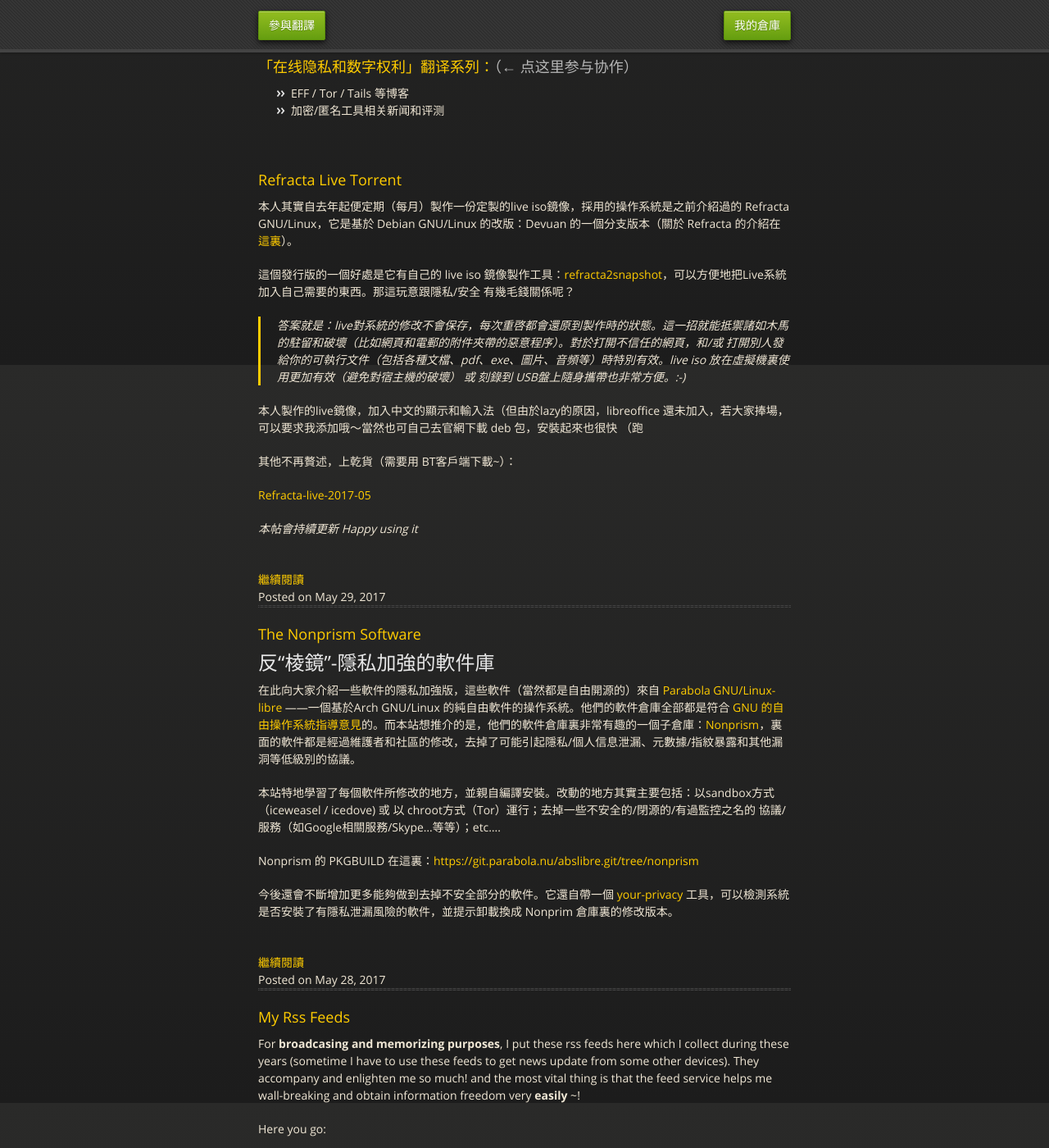
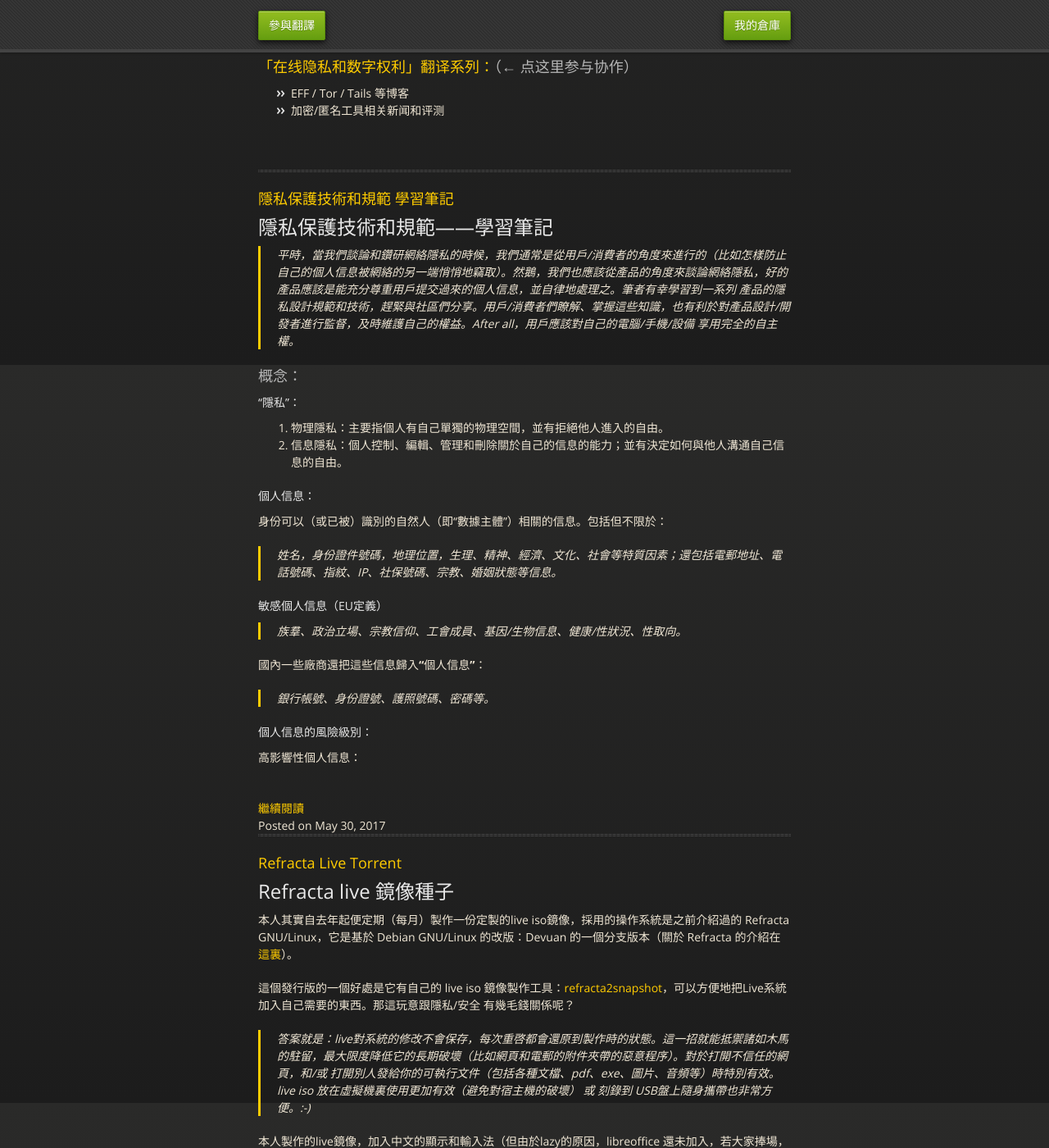
Before and after one commit to mdrights/os-observe, a Jekyll site: the page built from index.html, in a window 1280 px wide and 1400 px high, scrolled down 455 px. Shown: the whole window at 82% size. Built offline with Jekyll 4.4.1, drawn with Linux system fonts in a browser that asks for light colours; some of the changed text lies outside the part shown.

Commit message:
add another new post :)

```diff
--- a/_posts/2017-12-31-Refracta-live-torrent.md
+++ b/_posts/2017-12-31-Refracta-live-torrent.md
@@ -3,17 +3,21 @@
 tags: refracta,torrent
 ---
 
+
+
+## Refracta live 鏡像種子
+
 本人其實自去年起便定期（每月）製作一份定製的live iso鏡像，採用的操作系統是之前介紹過的 Refracta GNU/Linux，它是基於 Debian GNU/Linux 的改版：Devuan 的一個分支版本（關於 Refracta 的介紹在 [這裏](https://mdrights.github.io/os-observe/posts/2016/11/Refracta-for-privacy.html)）。
 
 這個發行版的一個好處是它有自己的 live iso 鏡像製作工具：[refracta2snapshot](http://www.ibiblio.org/refracta/documents.html)，可以方便地把Live系統加入自己需要的東西。那這玩意跟隱私/安全 有幾毛錢關係呢？
 
-> 答案就是：live對系統的修改不會保存，每次重啓都會還原到製作時的狀態。這一招就能抵禦諸如木馬的駐留和破壞（比如網頁和電郵的附件夾帶的惡意程序）。對於打開不信任的網頁，和/或 打開別人發給你的可執行文件（包括各種文檔、pdf、exe、圖片、音頻等）時特別有效。live iso 放在虛擬機裏使用更加有效（避免對宿主機的破壞） 或 刻錄到 USB盤上隨身攜帶也非常方便。:-)
+> 答案就是：live對系統的修改不會保存，每次重啓都會還原到製作時的狀態。這一招就能抵禦諸如木馬的駐留，最大限度降低它的長期破壞（比如網頁和電郵的附件夾帶的惡意程序）。對於打開不信任的網頁，和/或 打開別人發給你的可執行文件（包括各種文檔、pdf、exe、圖片、音頻等）時特別有效。live iso 放在虛擬機裏使用更加有效（避免對宿主機的破壞） 或 刻錄到 USB盤上隨身攜帶也非常方便。:-)
 
 本人製作的live鏡像，加入中文的顯示和輸入法（但由於lazy的原因，libreoffice 還未加入，若大家捧場，可以要求我添加哦～當然也可自己去官網下載 deb 包，安裝起來也很快 （跑
 
 其他不再贅述，上乾貨（需要用 BT客戶端下載~）：
 
-[Refracta-live-2017-05]({{ site.baseurl }}/docs/Refracta-live-2017.05.torrent)
+[Refracta-live-2017-05.torrent]({{ site.baseurl }}/docs/Refracta-live-2017.05.torrent)
 
-_本帖會持續更新_
+_本帖會持續更新，歡迎測試_
 _Happy using it_
--- a/index.html
+++ b/index.html
@@ -35,6 +35,7 @@
 	</ul>
 	<br />
 	<br />
+	<hr>
 
 	<div class="posts">
 	{% for post in site.posts %}
```
Also changed, not shown: _posts/2017-05-30-隱私保護技術和規範-學習筆記.md (added, +33 -0 lines).
